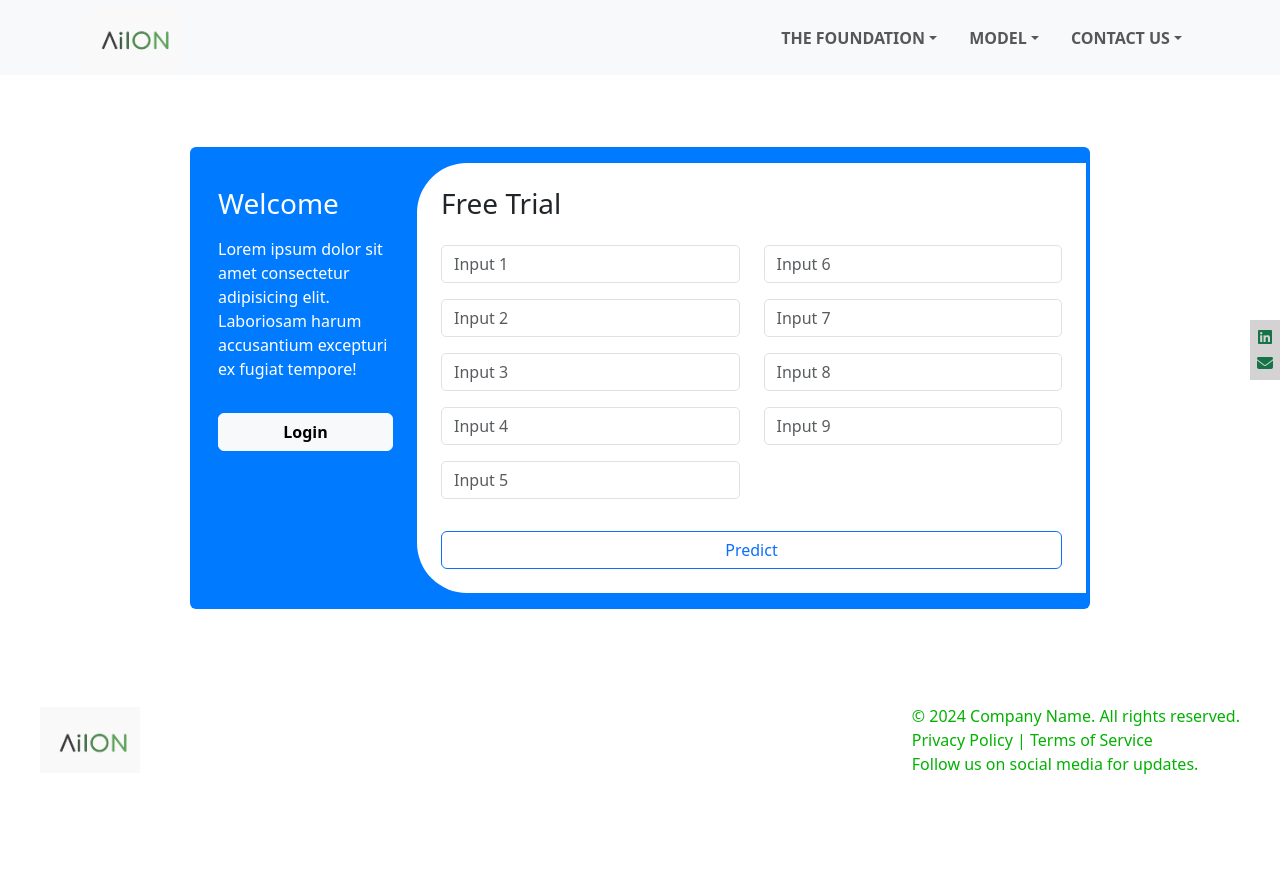
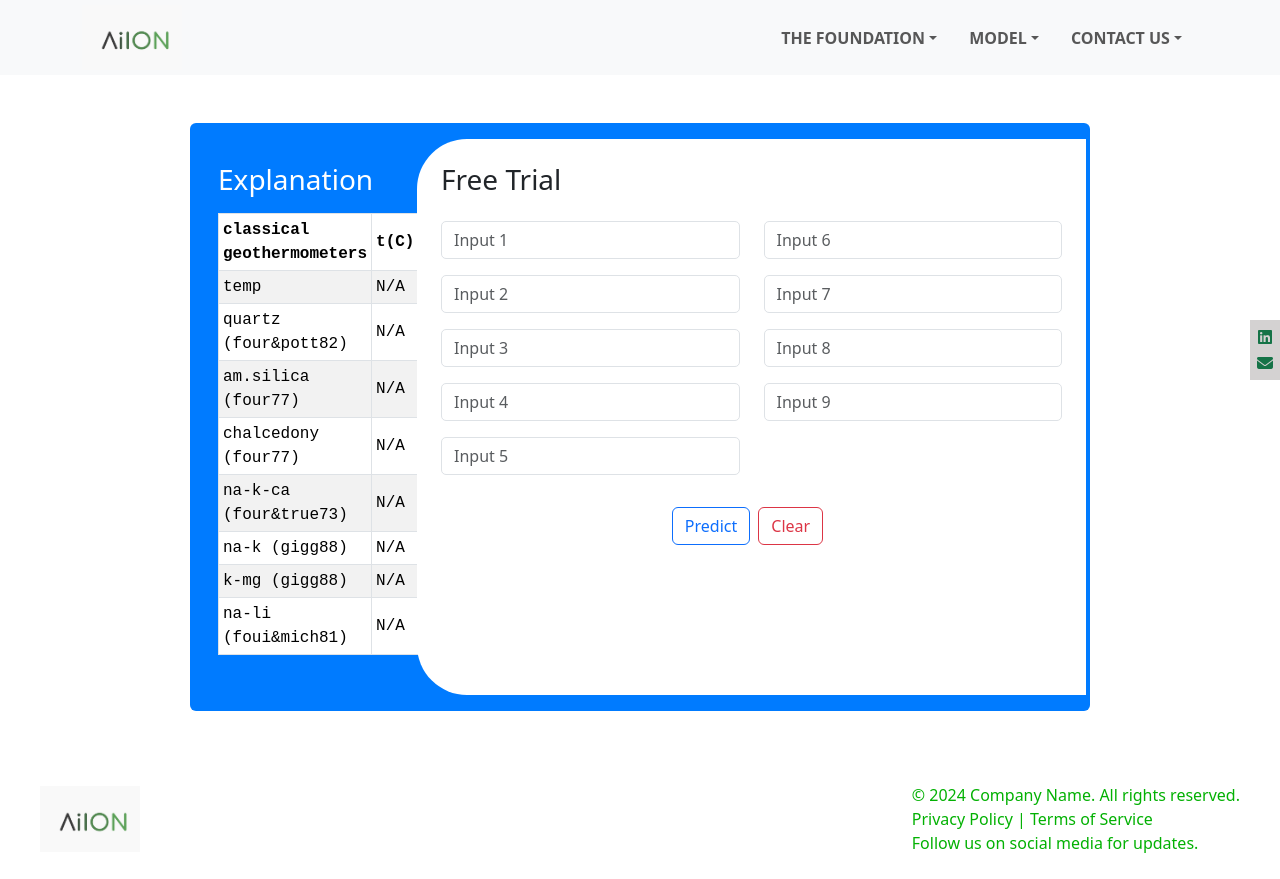
Before and after one commit to Mohabyoussef09/aiion, a React (Vite) app in the folder aiion-project/: page /single in a window 1280 px wide. Before the commit the page ends 800 px from the top, so only its background shows below. Built offline with nearby package versions, Linux system fonts and the light colour scheme.

Commit message:
api details in single inputs created

```diff
--- a/aiion-project/src/Components/SingleInput/SingleInput.jsx
+++ b/aiion-project/src/Components/SingleInput/SingleInput.jsx
@@ -34,17 +34,64 @@ function SingleInput() {
     onSubmit: handleSingleInputs,
   });
 
+  function handleClear() {
+    formik.resetForm();
+    setSum(null);
+  }
+
+  const tableStyle = {
+    fontFamily: `'IBM Plex Mono', monospace`,
+  };
+
   return (
     <>
       <div className="container container-form my-5 rounded p-3">
         <div className="row">
           <div className="col-12 col-md-3 p-4 text-center text-md-start welcome-section">
-            <h3 className="mb-3">Welcome</h3>
-            <p>
-              Lorem ipsum dolor sit amet consectetur adipisicing elit.
-              Laboriosam harum accusantium excepturi ex fugiat tempore!
-            </p>
-            <button className="btn btn-light w-100 mt-3">Login</button>
+            <h3 className="mb-3">Explanation</h3>
+
+            <table className="table table-striped table-bordered table-hover table-sm table-responsive" style={tableStyle}>
+            <thead>
+              <tr>
+                <th>classical geothermometers</th>
+                <th className="align-middle">t(C)</th>
+              </tr>
+            </thead>
+            <tbody>
+              <tr>
+                <td>temp</td>
+                <td>{sum !== null ? <span>{sum}</span> : "N/A"}</td>
+              </tr>
+              <tr>
+                <td>quartz (four&pott82)</td>
+                <td className="align-middle">N/A</td>
+              </tr>
+              <tr>
+                <td>am.silica (four77)</td>
+                <td className="align-middle">N/A</td>
+              </tr>
+              <tr>
+                <td>chalcedony (four77)</td>
+                <td className="align-middle">N/A</td>
+              </tr>
+              <tr>
+                <td>na-k-ca (four&true73)</td>
+                <td className="align-middle">N/A</td>
+              </tr>
+              <tr>
+                <td>na-k (gigg88)</td>
+                <td className="align-middle">N/A</td>
+              </tr>
+              <tr>
+                <td>k-mg (gigg88)</td>
+                <td className="align-middle">N/A</td>
+              </tr>
+              <tr>
+                <td>na-li (foui&mich81)</td>
+                <td className="align-middle">N/A</td>
+              </tr>
+            </tbody>
+          </table>
           </div>
           <div className="col-12 col-md-9 form-section text-dark p-4">
             <h3 className="mb-4">Free Trial</h3>
@@ -136,13 +183,19 @@ function SingleInput() {
                   />
                 </div>
               </div>
-              <button type="submit" className="btn btn-outline-primary w-100">Predict</button>
+              <div className="flex d-flex justify-content-center">
+                <button type="submit" className="btn btn-outline-primary">
+                  Predict
+                </button>
+                <button
+                  type="button"
+                  className="btn btn-outline-danger mx-2"
+                  onClick={handleClear}
+                >
+                  Clear
+                </button>
+              </div>
             </form>
-            {sum !== null && (
-              <div className="mt-4">
-                <h4 className="text-center">Sum: {sum}</h4>
-              </div>
-            )}
           </div>
         </div>
       </div>
--- a/aiion-project/src/index.css
+++ b/aiion-project/src/index.css
@@ -346,3 +346,8 @@
   flex-direction: column;
   justify-content: space-between;
 }
+
+
+/* ========================================== */
+
+@import url('https://fonts.googleapis.com/css2?family=IBM+Plex+Mono:wght@400;700&display=swap');
```
